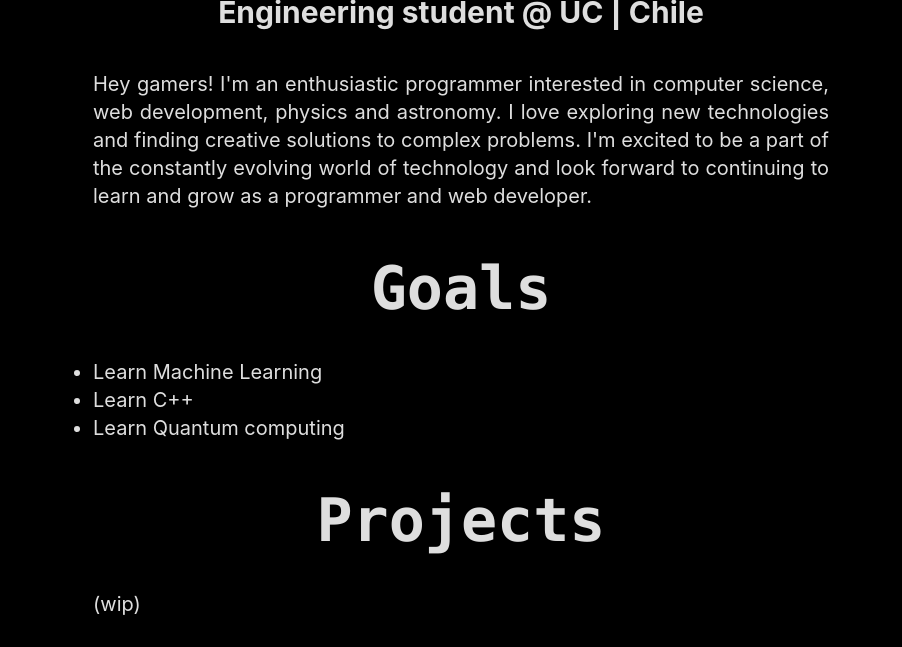
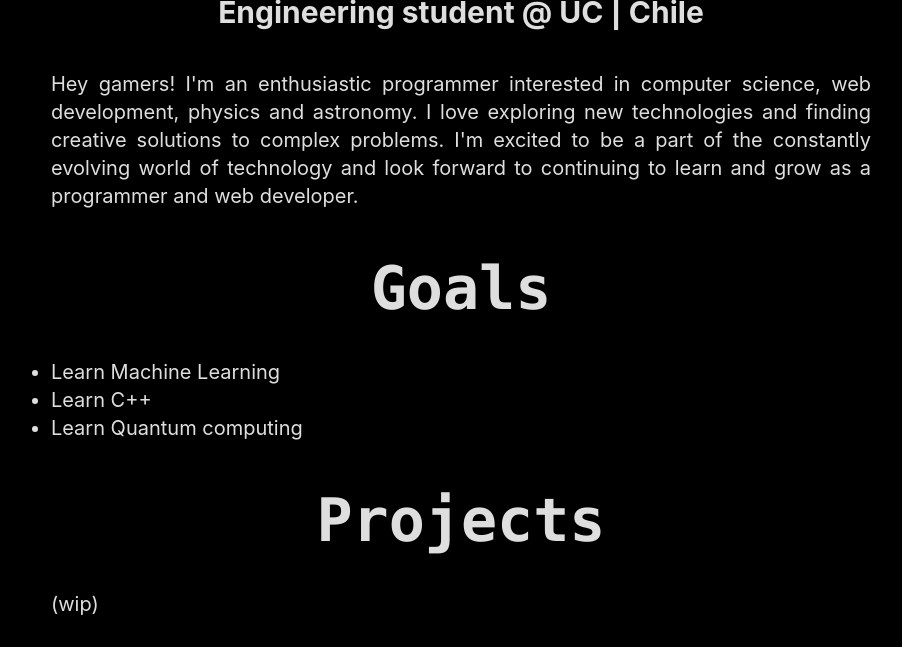
Before and after one commit to MrBased/MrBased.github.io, a React (Vite) app: page / in a window 1280 px wide. Shown: the part 302-949 px from the top of the page, without its empty margins (179-1081 px from the left). Built offline with nearby package versions, Linux system fonts and the light colour scheme.

Commit message:
style: width

```diff
--- a/src/App.jsx
+++ b/src/App.jsx
@@ -13,7 +13,7 @@ function App() {
         </h1>
         <h2 className='font-bold text-3xl items-center justify-center'>Engineering student @ UC | Chile</h2>
       </div>
-      <div className='animate-land text-xl text-justify mx-60'>
+      <div className='animate-land text-xl text-justify max-w-prose'>
         Hey gamers! I'm an enthusiastic programmer interested in computer science, web development, physics and astronomy. I love exploring new technologies and finding creative solutions to complex problems. I'm excited to be a part of the constantly evolving world of technology and look forward to continuing to learn and grow as a programmer and web developer.
       </div>
       <div>
@@ -22,8 +22,8 @@ function App() {
             Goals
           </h1>
         </div>
-        <div className='animate-land text-xl text-justify mx-60'>
-          <ul className='list-disc'>
+        <div className='animate-land text-xl text-justify'>
+          <ul className='list-disc max-w-prose'>
             <li>Learn Machine Learning</li>
             <li>Learn C++</li>
             <li>Learn Quantum computing</li>
@@ -36,7 +36,7 @@ function App() {
             Projects
           </h1>
         </div>
-        <div className='animate-land text-xl text-justify mx-60'>
+        <div className='animate-land text-xl text-justify max-w-prose'>
           (wip)
         </div>
       </div>
```
